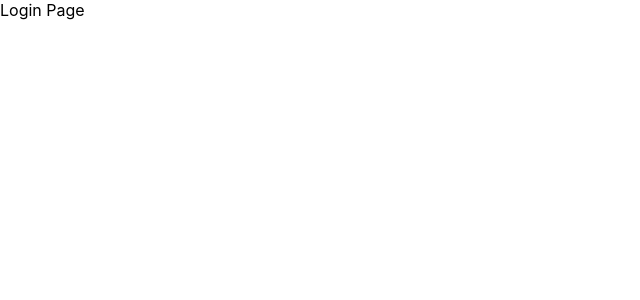
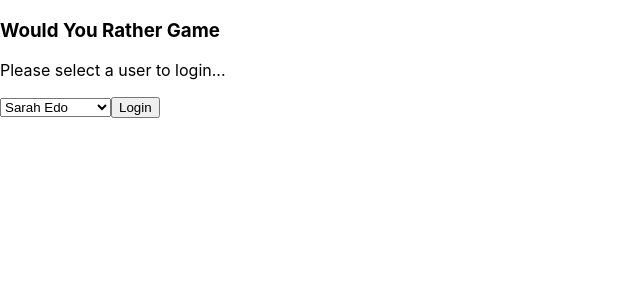
Before and after one commit to AkshayBorana/would-you-rather, a React (Create React App) app: page / in a window 1280 px wide. Shown: the top 300 px of the page, without its empty margins (0-640 px from the left). Built offline with nearby package versions, Linux system fonts and the light colour scheme.

Commit message:
feat: buil UI for login page.

```diff
--- a/src/components/Login.js
+++ b/src/components/Login.js
@@ -1,11 +1,53 @@
 import React, { Component } from 'react';
+import { connect } from 'react-redux';
 
 class LoginPage extends Component {
+
+    state = {
+        value: ''
+    }
+
+    handleChange = (e) => {
+        const value = e.target.value;
+        this.setState(() => ({
+            value
+        }))
+    }
+
+    handleSubmit = (e) => {
+        e.preventDefault();
+        console.log(this.state.value);
+    }
+
     render() {
+
+        const {users} = this.props;
+
         return(
-            <div>Login Page</div>
+            <div>
+                <h3>Would You Rather Game</h3>
+                <p>Please select a user to login...</p>
+                <form onSubmit={this.handleSubmit}>
+                    <select value={this.state.value} onChange={this.handleChange}>
+                        {
+                            users.map((user) => {
+                                return (
+                                    <option key={user.id} value={user.id}>{user.name}</option>
+                                )
+                            })
+                        }
+                    </select>
+                    <button type="submit">Login</button>
+                </form>
+            </div>
         )
     }
 }
 
-export default LoginPage;
+const mapStateToProps = ({users}) => {
+    return {
+        users: Object.values(users)
+    }
+}
+
+export default connect(mapStateToProps)(LoginPage);
```
